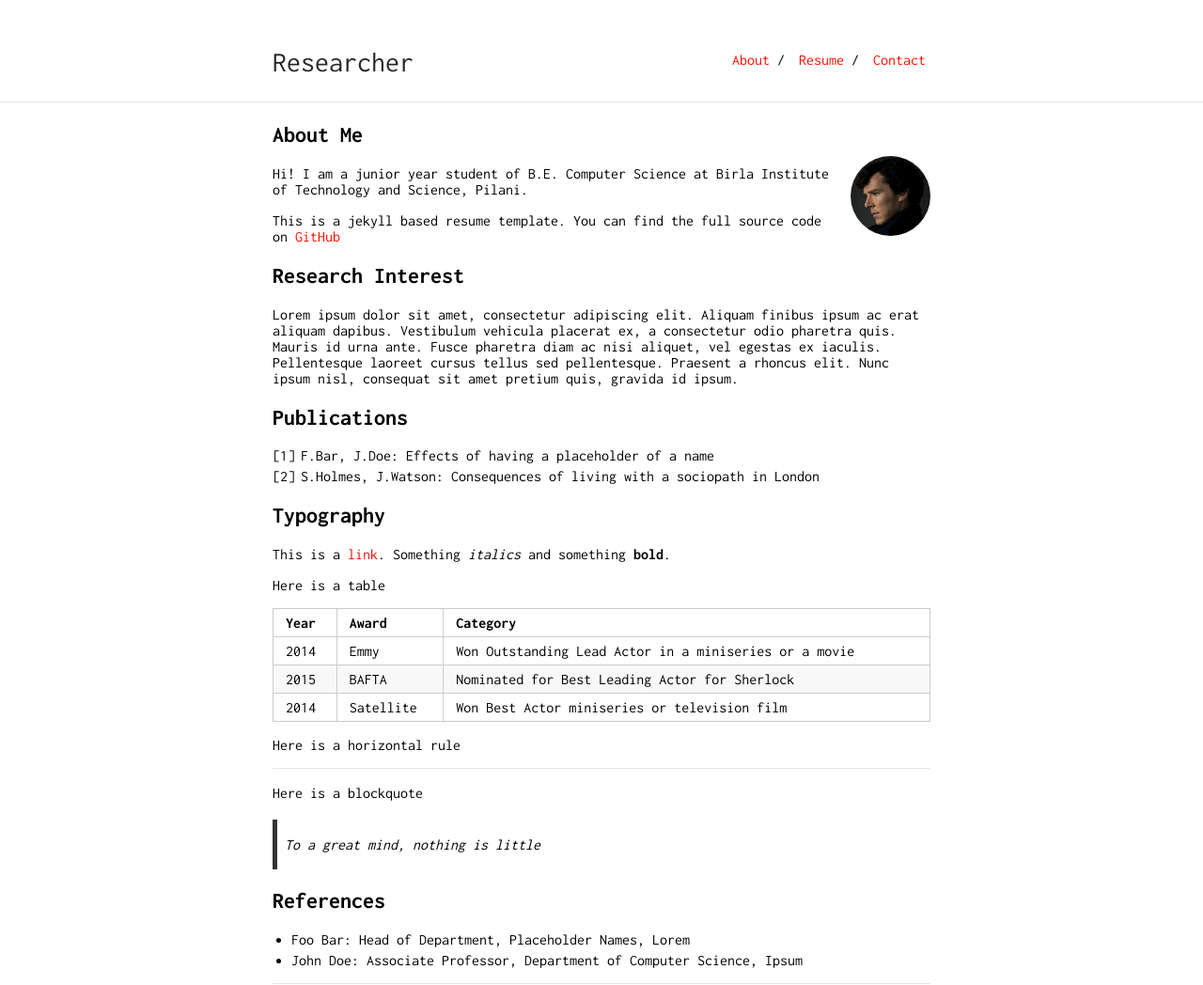
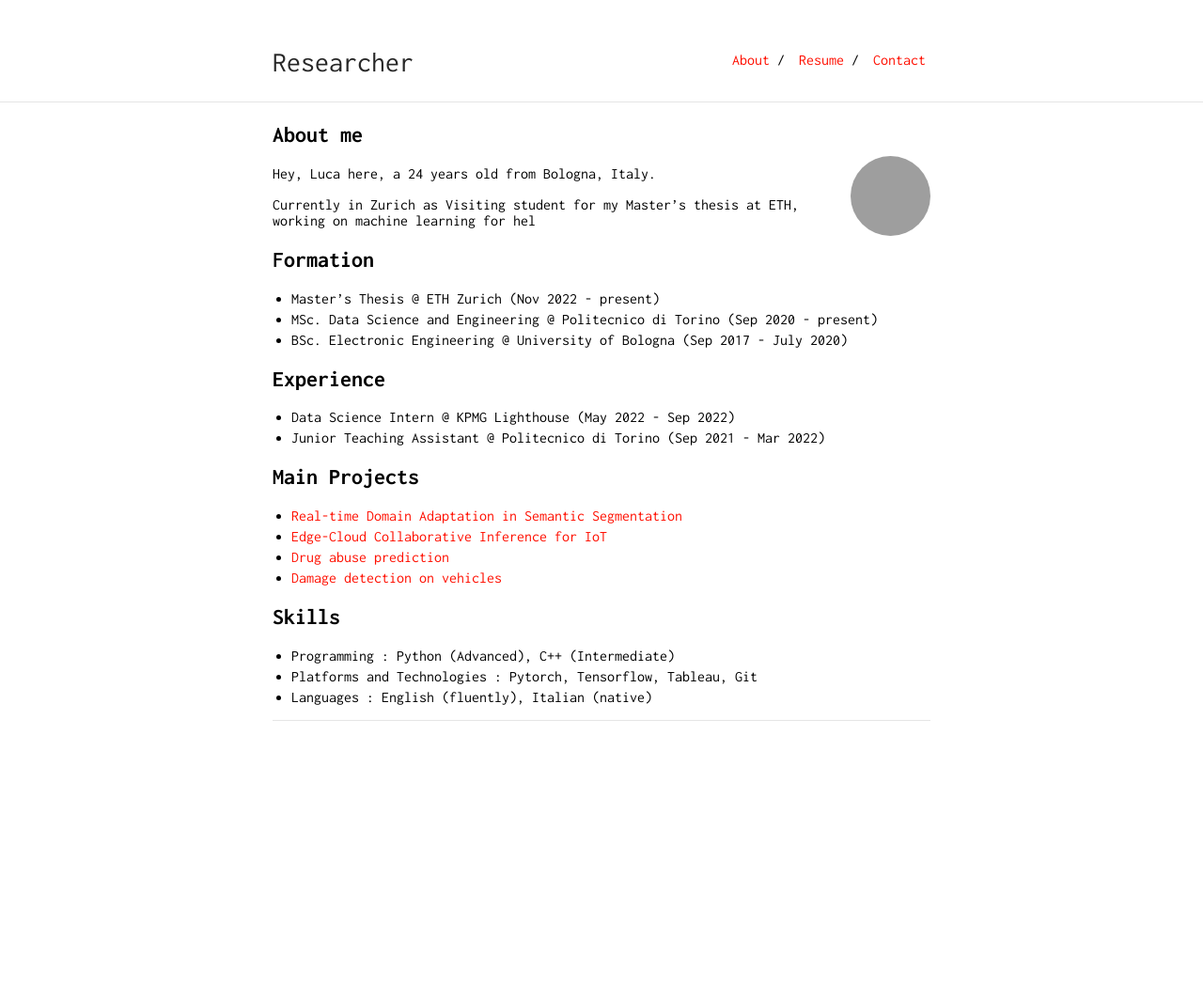
Before and after one commit to lucabnf/lucabnf.github.io, a Jekyll site: the page built from index.md, in a window 1280 px wide. Shown: the whole page at 94% size. Built offline with Jekyll 4.4.1, drawn with Linux system fonts in a browser that asks for light colours; our own code applies the rules of GitHub Pages for plain Markdown files; after the commit the page ends 900 px from its top, so only the background shows below that; grey boxes are pictures that could not be loaded.

Commit message:
first commit

```diff
--- a/index.md
+++ b/index.md
@@ -1,45 +1,72 @@
----
-layout: default
----
+<!-- --- -->
+<!-- # layout: default -->
+<!-- --- -->
+<!--  -->
+<!-- ## About Me -->
+<!--  -->
+<!-- <img class="profile-picture" src="sherlock.jpg"> -->
+<!--  -->
+<!-- Hi! I am a junior year student of B.E. Computer Science at Birla Institute of Technology and Science, Pilani. -->
+<!--  -->
+<!-- This is a jekyll based resume template. You can find the full source code on [GitHub](https://github.com/bk2dcradle/researcher) -->
+<!--  -->
+<!-- ## Research Interest -->
+<!--  -->
+<!-- Lorem ipsum dolor sit amet, consectetur adipiscing elit. Aliquam finibus ipsum ac erat aliquam dapibus. Vestibulum vehicula placerat ex, a consectetur odio pharetra quis. Mauris id urna ante. Fusce pharetra diam ac nisi aliquet, vel egestas ex iaculis. Pellentesque laoreet cursus tellus sed pellentesque. Praesent a rhoncus elit. Nunc ipsum nisl, consequat sit amet pretium quis, gravida id ipsum. -->
+<!--  -->
+<!-- ## Publications -->
+<!--  -->
+<!-- 1. F.Bar, J.Doe: Effects of having a placeholder of a name -->
+<!-- 2. S.Holmes, J.Watson: Consequences of living with a sociopath in London -->
+<!--  -->
+<!-- ## Typography -->
+<!--  -->
+<!-- This is a [link](http://google.com). Something *italics* and something **bold**. -->
+<!--  -->
+<!-- Here is a table -->
+<!--  -->
+<!-- Year | Award | Category -->
+<!-- -----|-------|-------- -->
+<!-- 2014 | Emmy  | Won Outstanding Lead Actor in a miniseries or a movie -->
+<!-- 2015 | BAFTA | Nominated for Best Leading Actor for Sherlock -->
+<!-- 2014 | Satellite | Won Best Actor miniseries or television film -->
+<!--  -->
+<!-- Here is a horizontal rule -->
+<!--  -->
+<!-- --- -->
+<!--  -->
+<!-- Here is a blockquote -->
+<!--  -->
+<!-- > To a great mind, nothing is little -->
+<!--  -->
+<!-- ## References -->
+<!--  -->
+<!-- * Foo Bar: Head of Department, Placeholder Names, Lorem -->
+<!-- * John Doe: Associate Professor, Department of Computer Science, Ipsum -->
+<!--  -->
 
-## About Me
+## About me
+<img class="profile-picture" src="myself.JPG">
+Hey, Luca here, a 24 years old from Bologna, Italy.
 
-<img class="profile-picture" src="sherlock.jpg">
+Currently in Zurich as Visiting student for my Master's thesis at ETH, working on machine learning for hel
 
-Hi! I am a junior year student of B.E. Computer Science at Birla Institute of Technology and Science, Pilani.
+## Formation
+- Master’s Thesis @ ETH Zurich (Nov 2022 - present)
+- MSc. Data Science and Engineering @ Politecnico di Torino (Sep 2020 - present)
+- BSc. Electronic Engineering @ University of Bologna (Sep 2017 - July 2020)
 
-This is a jekyll based resume template. You can find the full source code on [GitHub](https://github.com/bk2dcradle/researcher)
+## Experience
+- Data Science Intern @ KPMG Lighthouse (May 2022 - Sep 2022)
+- Junior Teaching Assistant @ Politecnico di Torino (Sep 2021 - Mar 2022)
 
-## Research Interest
+## Main Projects
+- [Real-time Domain Adaptation in Semantic Segmentation](https://github.com/lucabnf/realtime-DA)
+- [Edge-Cloud Collaborative Inference for IoT](https://github.com/lucabnf/ml4iot)
+- [Drug abuse prediction](https://github.com/lucabnf/drug-consumption)
+- [Damage detection on vehicles](https://github.com/lucabnf/damage-detection)
 
-Lorem ipsum dolor sit amet, consectetur adipiscing elit. Aliquam finibus ipsum ac erat aliquam dapibus. Vestibulum vehicula placerat ex, a consectetur odio pharetra quis. Mauris id urna ante. Fusce pharetra diam ac nisi aliquet, vel egestas ex iaculis. Pellentesque laoreet cursus tellus sed pellentesque. Praesent a rhoncus elit. Nunc ipsum nisl, consequat sit amet pretium quis, gravida id ipsum.
-
-## Publications
-
-1. F.Bar, J.Doe: Effects of having a placeholder of a name
-2. S.Holmes, J.Watson: Consequences of living with a sociopath in London
-
-## Typography
-
-This is a [link](http://google.com). Something *italics* and something **bold**.
-
-Here is a table
-
-Year | Award | Category
------|-------|--------
-2014 | Emmy  | Won Outstanding Lead Actor in a miniseries or a movie
-2015 | BAFTA | Nominated for Best Leading Actor for Sherlock
-2014 | Satellite | Won Best Actor miniseries or television film
-
-Here is a horizontal rule
-
----
-
-Here is a blockquote
-
-> To a great mind, nothing is little
-
-## References
-
-* Foo Bar: Head of Department, Placeholder Names, Lorem
-* John Doe: Associate Professor, Department of Computer Science, Ipsum
+## Skills
+- Programming : Python (Advanced), C++ (Intermediate)
+- Platforms and Technologies : Pytorch, Tensorflow, Tableau, Git
+- Languages : English (fluently), Italian (native)
```
Also changed, not shown: sherlock.jpg (deleted).
